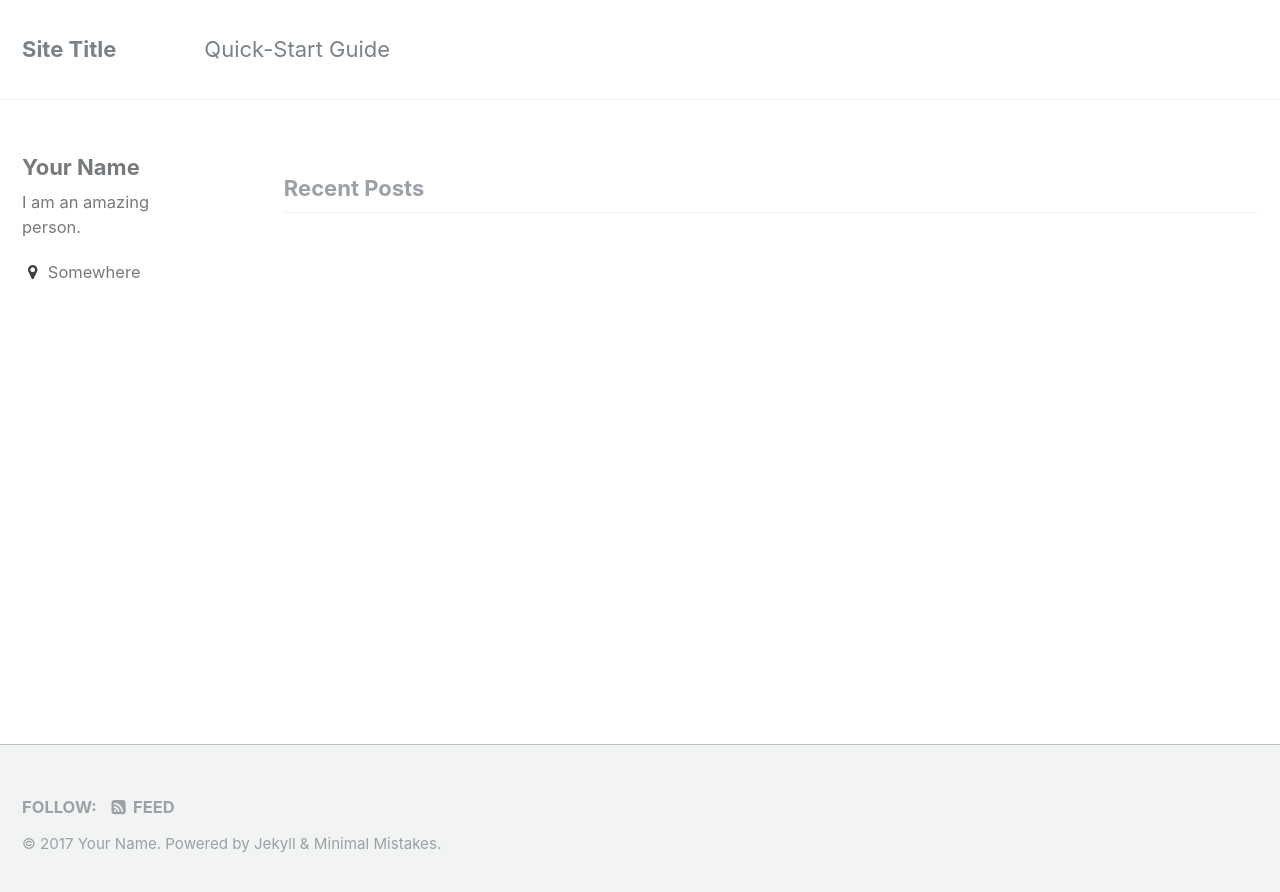
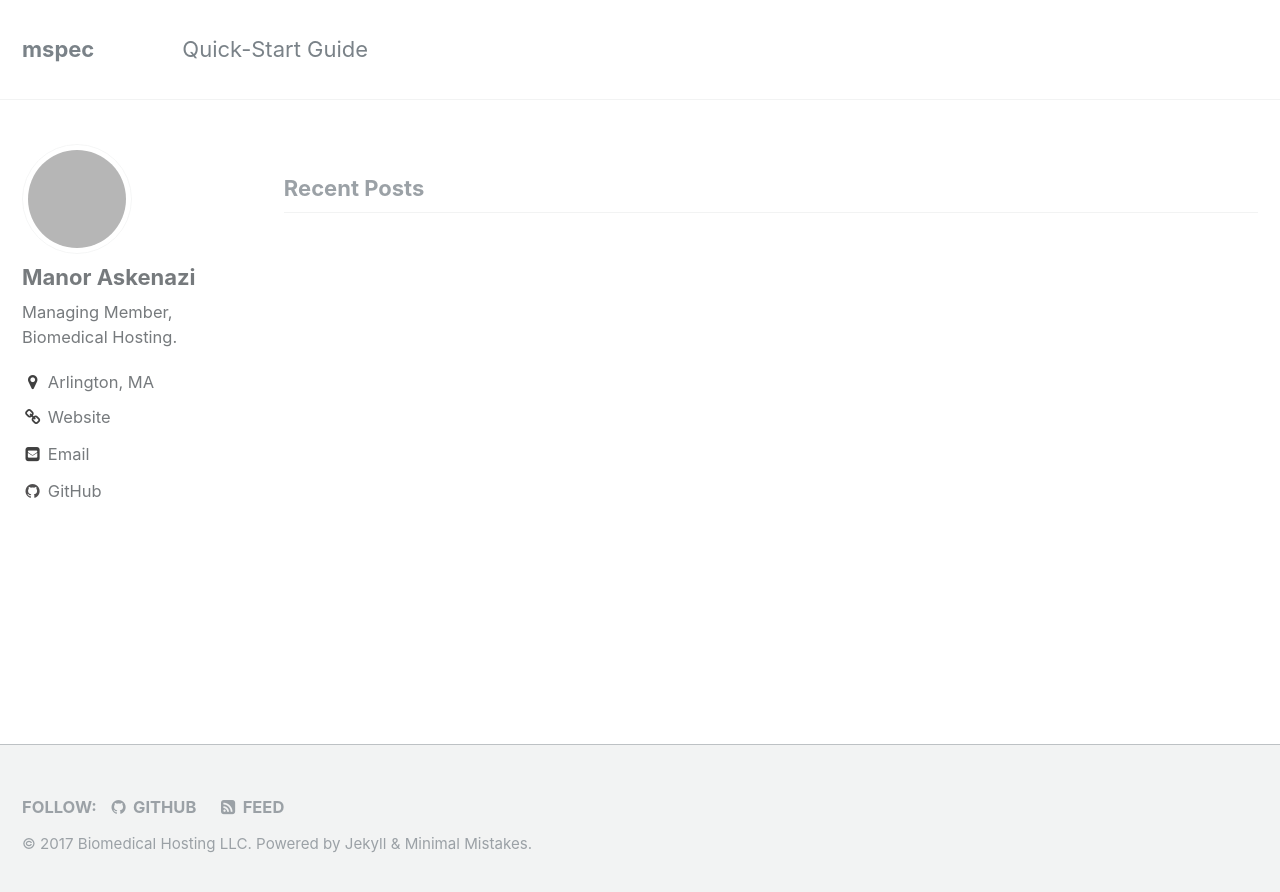
Before and after one commit to BiomedicalHosting/mspec, a Jekyll site: the page built from docs/index.html, in a window 1280 px wide. Shown: the top 892 px of the page. Built offline with Jekyll 4.4.1, drawn with Linux system fonts in a browser that asks for light colours; the list of posts is cut into pages by our own code; grey boxes are pictures that could not be loaded.

Commit message:
Change _config.yml from default

```diff
--- a/docs/_config.yml
+++ b/docs/_config.yml
@@ -1,19 +1,12 @@
-# Welcome to Jekyll!
-#
-# This config file is meant for settings that affect your entire site, values
-# which you are expected to set up once and rarely need to edit after that.
-# For technical reasons, this file is *NOT* reloaded automatically when you use
-# `jekyll serve`. If you change this file, please restart the server process.
-
 # Site Settings
 locale                   : "en"
-title                    : "Site Title"
+title                    : "mspec"
 title_separator          : "-"
-name                     : "Your Name"
-description              : "An amazing website."
+name                     : &name "Biomedical Hosting LLC"
+description              : &description "This project hosts the emerging standard for NIST .mspec which should stabilize and supercede the existing de facto .msp format."
 url                      : # the base hostname & protocol for your site e.g. "https://mmistakes.github.io"
 baseurl                  : # the subpath of your site, e.g. "/blog"
-repository               : # GitHub username/repo-name e.g. "mmistakes/minimal-mistakes"
+repository               : "BiomedicalHosting/mspec"
 teaser                   : # path of fallback teaser image, e.g. "/assets/images/500x300.png"
 # breadcrumbs            : false # true, false (default)
 words_per_minute         : 200
@@ -77,19 +70,19 @@ analytics:
 
 # Site Author
 author:
-  name             : "Your Name"
-  avatar           : # path of avatar image, e.g. "/assets/images/bio-photo.jpg"
-  bio              : "I am an amazing person."
-  location         : "Somewhere"
-  email            :
-  uri              :
+  name             : "Manor Askenazi"
+  avatar           : "https://www.gravatar.com/avatar/79290103543961b211d37e4c12bf1b34?s=160"
+  bio              : "Managing Member, Biomedical Hosting."
+  location         : "Arlington, MA"
+  email            : "manor@biomedical.hosting"
+  uri              : "http://biomedical.hosting"
   bitbucket        :
   codepen          :
   dribbble         :
   flickr           :
   facebook         :
   foursquare       :
-  github           :
+  github           : "BiomedicalHosting"
   google_plus      :
   keybase          :
   instagram        :
```
